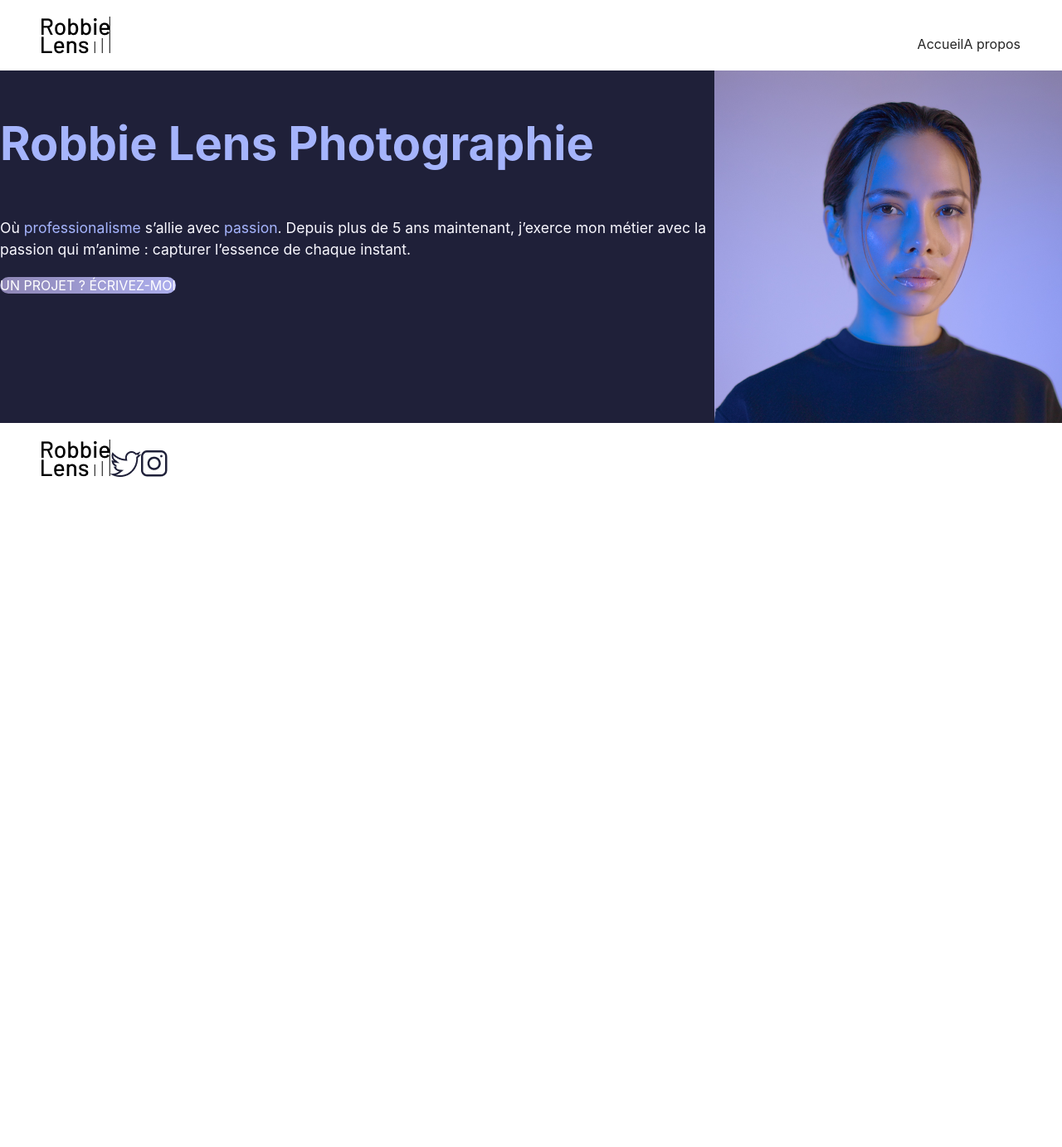
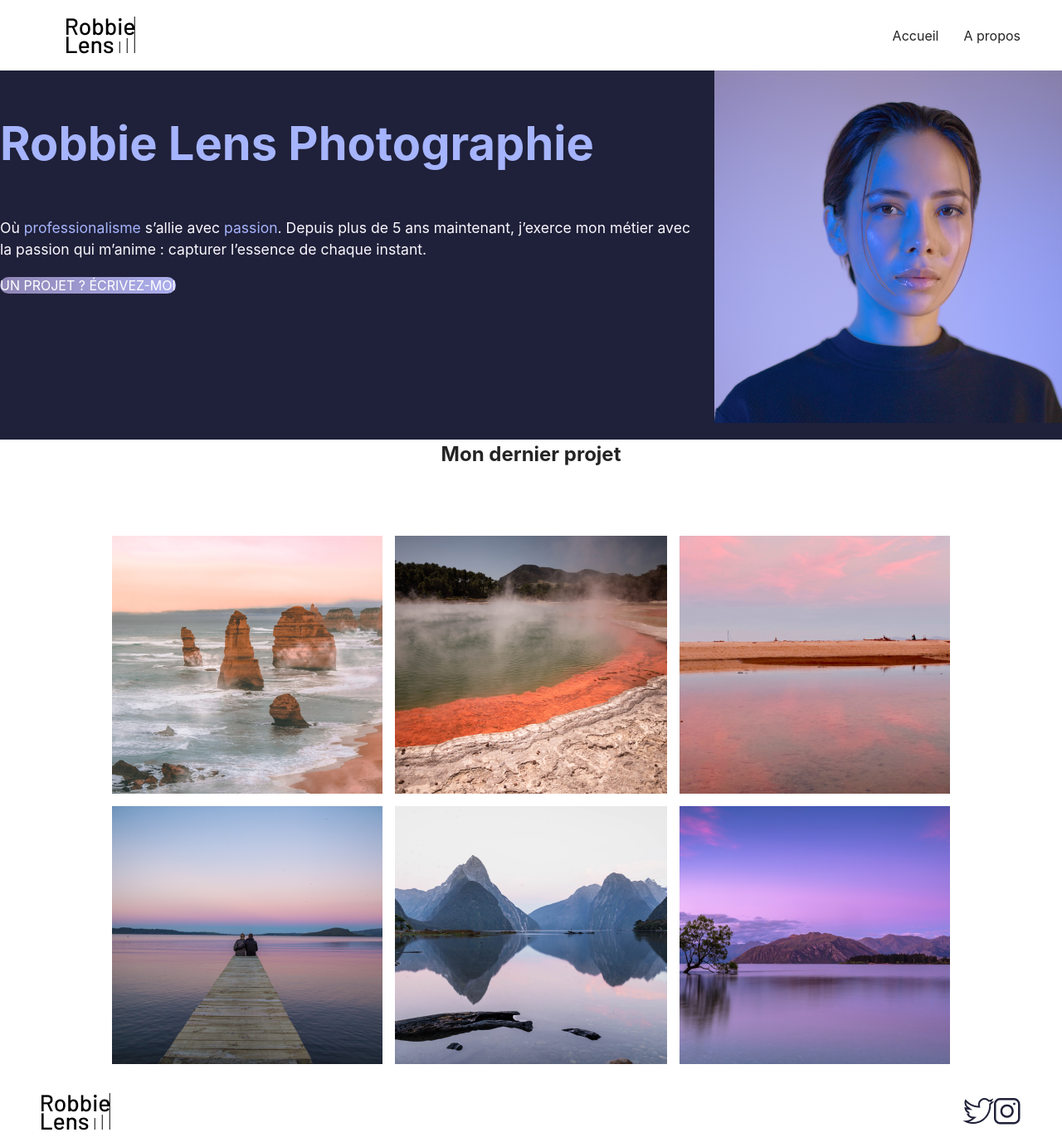
Before and after one commit to silenthill99/robbie-lens, a React (Create React App) app: page / in a window 1280 px wide. Shown: the whole page at 83% size. Before the commit the page ends 800 px from the top, so only its background shows below. Built offline with nearby package versions, Linux system fonts and the light colour scheme.

Commit message:
Modification de la mise en page

```diff
--- a/src/App.tsx
+++ b/src/App.tsx
@@ -9,11 +9,11 @@ function App() {
   return (
     <div>
       <header>
-        <nav className="flex items-end justify-between bg-[white] text-[#242424]">
-          <NavLink to="/" className="hover:opacity-50"><img src="images/logo.png" alt="" /></NavLink>
+        <nav className="flex flex-row items-center justify-between bg-[white] text-[#242424]">
+          <NavLink to="/" className="hover:opacity-50 ml-[30px]"><img src="images/logo.png" alt="" /></NavLink>
           <div>
-            <NavLink to="/" className="hover:underline hover:opacity-50">Accueil</NavLink>
-            <NavLink to="a-propos" className="hover:underline hover:opacity-50">A propos</NavLink>
+            <NavLink to="/" className="hover:underline hover:opacity-50 ml-[30px]">Accueil</NavLink>
+            <NavLink to="a-propos" className="hover:underline hover:opacity-50 ml-[30px]">A propos</NavLink>
           </div>
         </nav>
       </header>
@@ -23,10 +23,12 @@ function App() {
           <Route path='a-propos' element={<APropos/>}/>
         </Routes>
       </main>
-      <footer className='flex items-end bg-[white] text-[#242424]'>
+      <footer className='bg-[white] text-[#242424] flex flex-row items-center justify-between'>
         <NavLink to="/" className="hover:opacity-50"><img src="images/logo.png" alt="" /></NavLink>
-        <a href="https://twitter.com/" target="_blank" className="hover:opacity-50"><img src="images/twitter.png" alt="" /></a>
-        <a href="https://www.instagram.com/" target="_blank" className="hover:opacity-50"><img src="images/instagram.png" alt="" /></a>
+        <div className='flex'>
+          <a href="https://twitter.com/" target="_blank" className="hover:opacity-50"><img src="images/twitter.png" alt="" /></a>
+          <a href="https://www.instagram.com/" target="_blank" className="hover:opacity-50"><img src="images/instagram.png" alt="" /></a>
+        </div>
       </footer>
     </div>
   );
--- a/src/Pages/A propos.tsx
+++ b/src/Pages/A propos.tsx
@@ -5,7 +5,7 @@ export const APropos = () => {
     return(
         <section className="m-auto">
             <h1>À propos</h1>
-            <div className="border-y border-[#8e86b5] p-12">
+            <div className="border-y border-[#8e86b5] p-[50px]">
                 <p>Photographe depuis plus de 5 ans, je réalise des reportages aux photos dynamiques et pertinentes pour vos projets de communication. Créativité, qualité, et sérénité pour vous ! Je gère tous, depuis la direction artistique, la réalisation du reportage, jusqu'à la livraison de vos photos retouchées, prêtes à l'emploi.</p>
                 <h2>Services</h2>
                 <ul>
--- a/src/Pages/Home.tsx
+++ b/src/Pages/Home.tsx
@@ -3,13 +3,28 @@ import { NavLink } from "react-router-dom";
 export const Home = () => {
     document.title = "Accueil - Robbie Lens"
     return(
-        <section className="flex">
-            <div>
-                <h1>Robbie Lens Photographie</h1>
-                <p>Où <span className="text-[#A5B4FC]">professionalisme</span> s’allie avec <span className="text-[#A5B4FC]">passion</span>. Depuis plus de 5 ans maintenant, j’exerce mon métier avec la passion qui m’anime : capturer l’essence de chaque instant.</p>
-                <a href="" className="bg-gradient-to-r from-[#8e86b5] to-[#acaeed] text-white hover:bg-gradient-to-r hover:from-[#696484] hover:to-[#8788BA] rounded-full">UN PROJET ? ÉCRIVEZ-MOI</a>
+        <section>
+            <div className="flex flex-row gap-[15px] justify-center">
+                <div>
+                    <h1>Robbie Lens Photographie</h1>
+                    <p>Où <span className="text-[#A5B4FC]">professionalisme</span> s’allie avec <span className="text-[#A5B4FC]">passion</span>. Depuis plus de 5 ans maintenant, j’exerce mon métier avec la passion qui m’anime : capturer l’essence de chaque instant.</p>
+                    <a href="" className="bg-gradient-to-r from-[#8e86b5] to-[#acaeed] text-white hover:bg-gradient-to-r hover:from-[#696484] hover:to-[#8788BA] rounded-full">UN PROJET ? ÉCRIVEZ-MOI</a>
+                </div>
+                <img src="images/robbie-lens.png" alt="" />
             </div>
-            <img src="images/robbie-lens.png" alt="" />
+            <section className="bg-white">
+                <h2 className="text-[#242424] text-center mb-[80px]">Mon dernier projet</h2>
+                <div className="flex flex-row gap-[15px] justify-center mb-[15px]">
+                    <img src="images/accueil/element-1.png" alt="" />
+                    <img src="images/accueil/element-2.png" alt="" />
+                    <img src="images/accueil/element-3.png" alt="" />
+                </div>
+                <div className="flex flex-row gap-[15px] justify-center mb-[15px]">
+                    <img src="images/accueil/element-4.png" alt="" />
+                    <img src="images/accueil/element-5.png" alt="" />
+                    <img src="images/accueil/element-6.png" alt="" />
+                </div>
+            </section>
         </section>
     )
 }
--- a/src/index.css
+++ b/src/index.css
@@ -22,6 +22,10 @@ h1 {
   margin-block-start: 0.83em;
   margin-block-end: 0.83em;
   font-weight: bold;
+}
+
+a {
+  color: #242424;
 }
 
 h2 {
```
